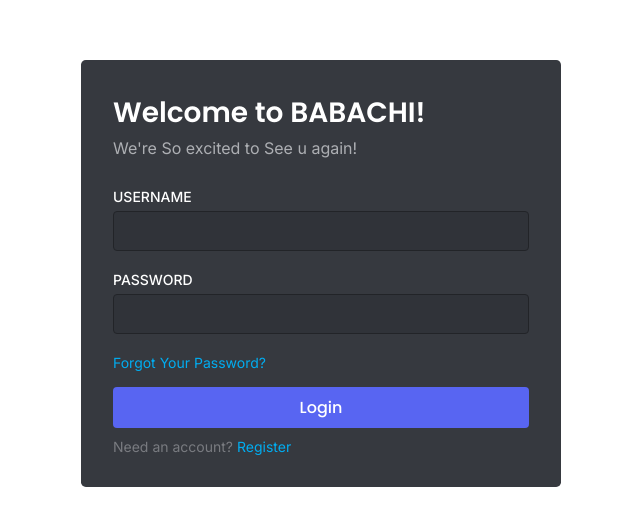
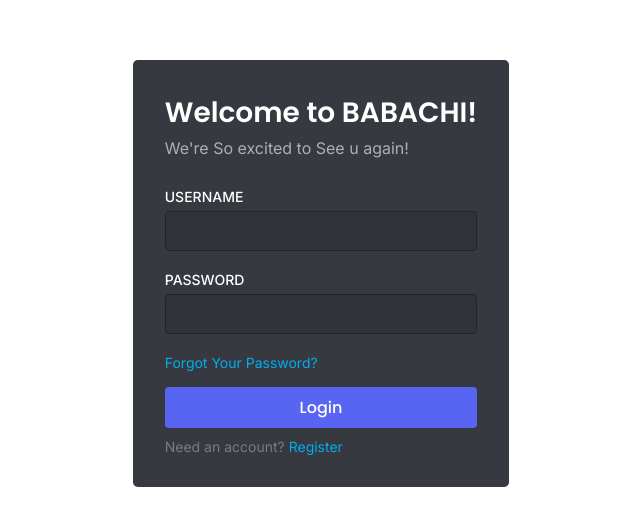
Before and after one commit to fhru/discordLogin, a plain HTML site: page index.html in a window 1280 px wide. Shown: the part 127-652 px from the top of the page, without its empty margins (319-959 px from the left). Drawn offline with Linux system fonts and the light colour scheme.

Commit message:
dikitdikit

```diff
--- a/index.html
+++ b/index.html
@@ -25,8 +25,8 @@
                         <input type="text" name="username" id="username">
                     </div>
                     <div class="box">
-                        <label for="username">PASSWORD</label><br>
-                        <input type="password" name="password" id="username">
+                        <label for="password">PASSWORD</label><br>
+                        <input type="password" name="password" id="password">
                     </div>
                     <div class="link">
                         <a href="#">Forgot Your Password?</a>
--- a/style.css
+++ b/style.css
@@ -22,7 +22,6 @@
     background-color: var(--gray);
     padding: 2rem 2rem;
     border-radius: .3rem;
-    width: 480px;
 }
 .title{
     font-family: var(--fontprimary);
```
